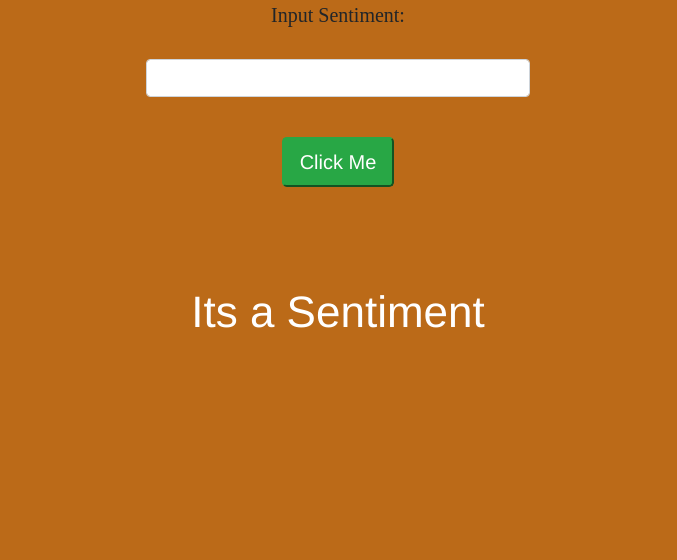
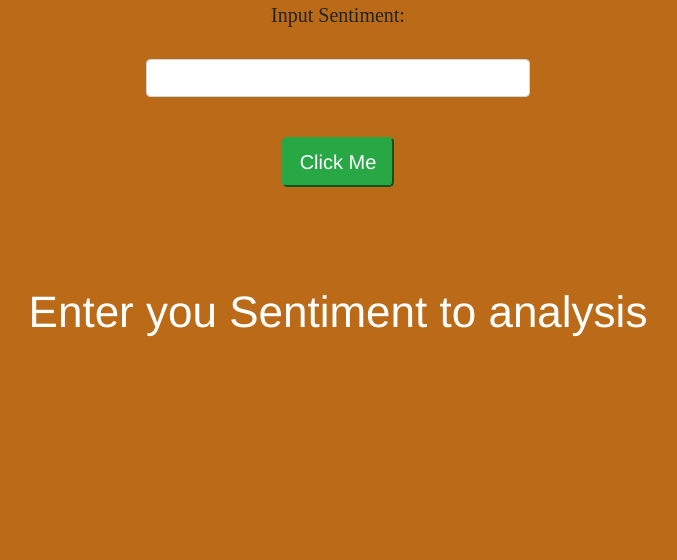
Before and after one commit to gketan91/Sentiment-Analyser, a Flask app: page / in a window 1280 px wide. Shown: the part 240-800 px from the top of the page, without its empty margins (302-979 px from the left). Run offline with Flask 2, Linux system fonts and the light colour scheme; some libraries are stand-ins or nearby versions.

Commit message:
Update index.html

```diff
--- a/templates/index.html
+++ b/templates/index.html
@@ -16,7 +16,7 @@
     {% elif d=="Positive" %}
     <h1 style="color:blue;">It's a {{d}} Sentiment</h1>
     {% else %}
-    <h1>Its a Sentiment</h1>
+    <h1>Enter you Sentiment to analysis</h1>
     {% endif %}
 </form>
 
```
